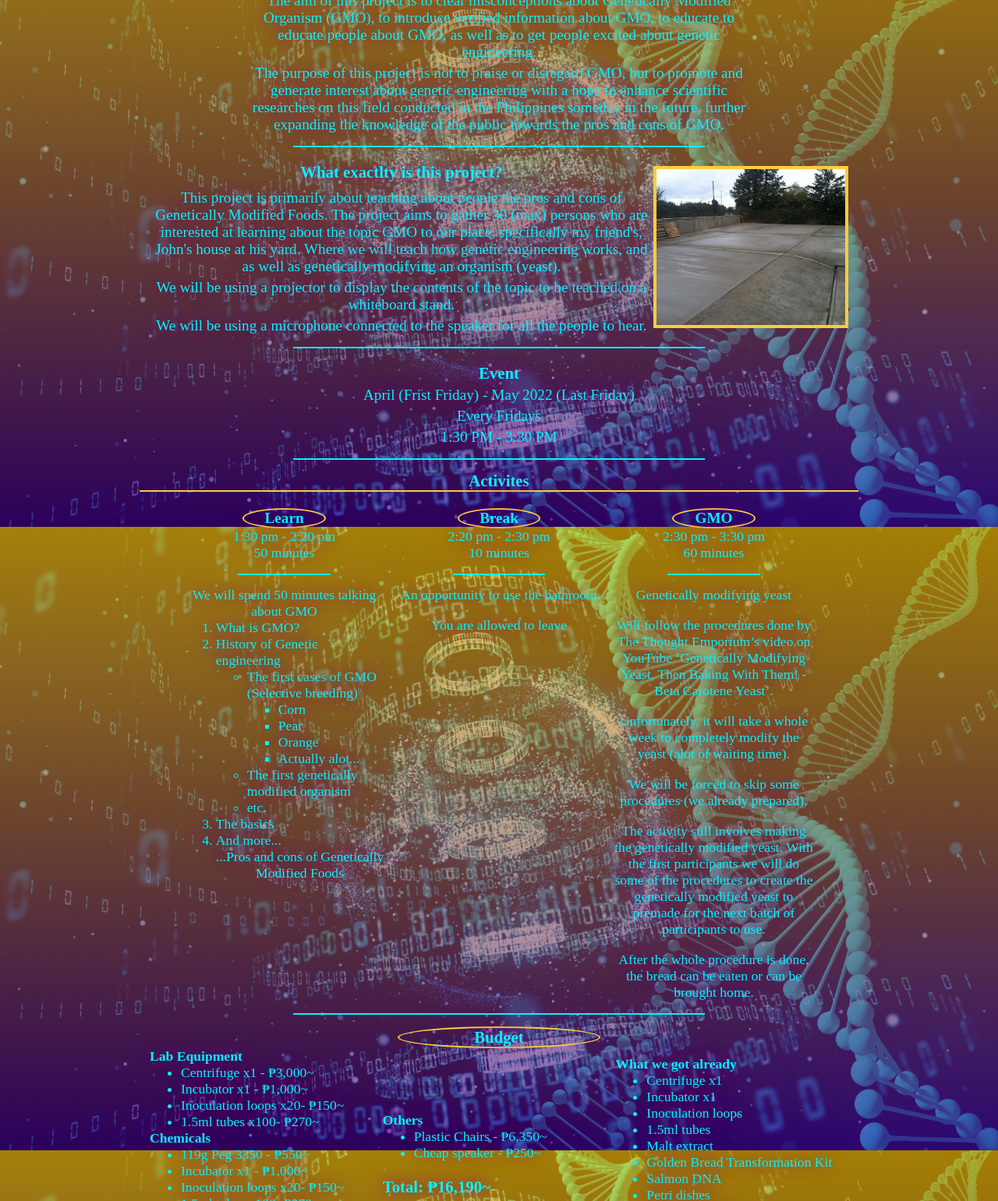
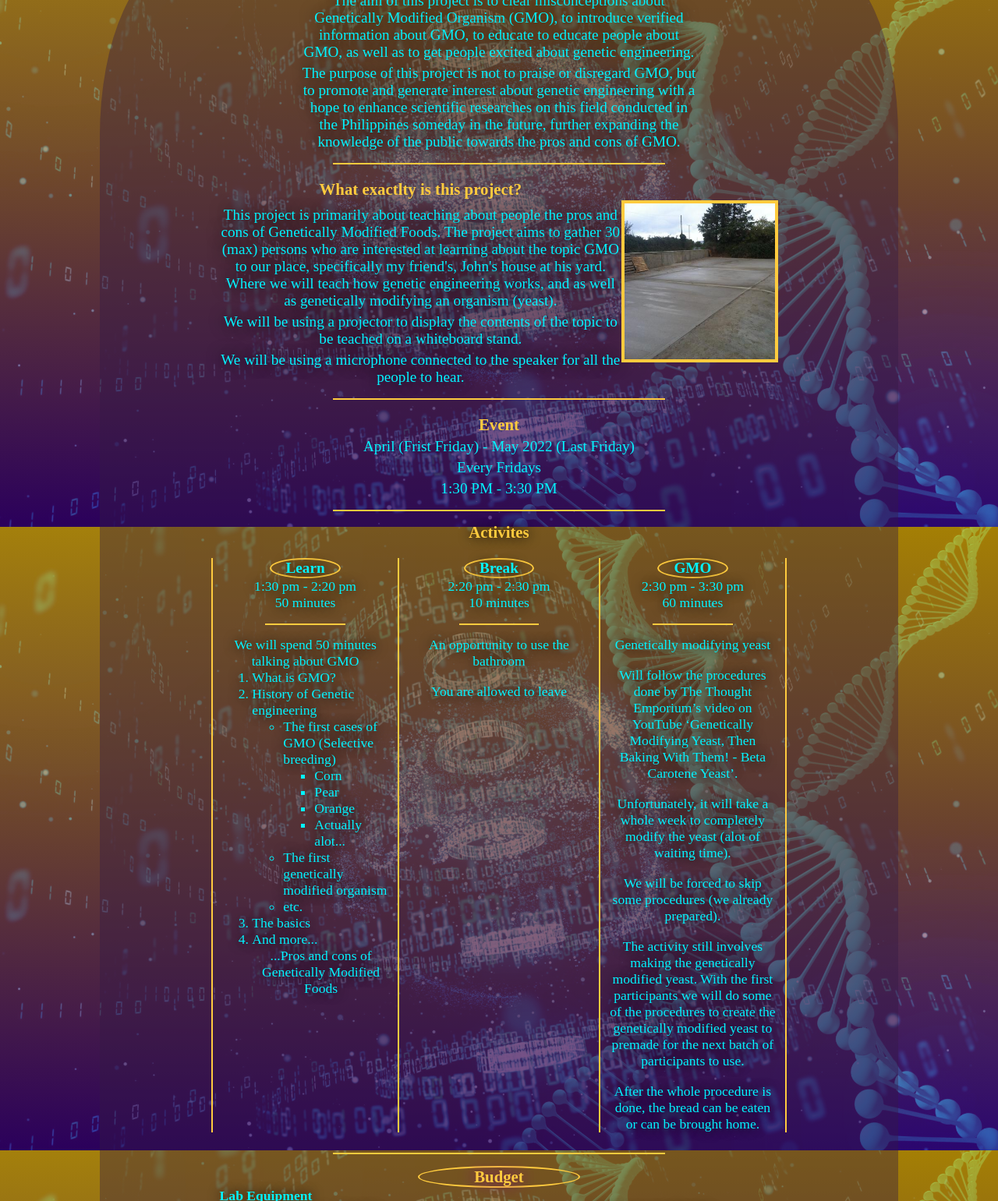
Before and after one commit to 0-Wyler-0/GeneHouse, a plain HTML site: page index.html in a window 1280 px wide. Shown: the part 124-1665 px from the top of the page at 78% size. Drawn offline with Linux system fonts and the light colour scheme.

Commit message:
asdassad

```diff
--- a/index.html
+++ b/index.html
@@ -31,7 +31,7 @@
         </div>
     </nav>
 
-    <section>
+    <section class="wrapper">
         <div class="banner">
             <h2>Welcome to the GeneHouse Website!</h2>
             <div id="aim-p"><p>
@@ -56,7 +56,11 @@
                         We will be using a microphone connected to the speaker for all the people to hear.
                     </p>
                 </div>
-                <div class="img-what-content"></div>
+                <div class="img-what-content">
+                    <div class="middle">
+                        <p>John's backyard</p>
+                    </div>
+                </div>
             </div>
             <div class="line-break"></div>
             <div class="event-content">
--- a/style.css
+++ b/style.css
@@ -4,6 +4,21 @@
 }
 
 body {
+    background-image: linear-gradient(to top, var(--primary), var(--secondary)), url(dnastrand.jpg);
+    background-size: cover;
+    background-position: center center;
+    background-repeat: no-repeat;
+    background-attachment: fixed;
+}
+
+.wrapper {
+    width: 95%;
+    margin: auto;
+    background: rgba(52, 27, 68, 0.4);
+    border-radius: 10%;
+}
+
+.bgrd {
     background-image: linear-gradient(to top, var(--primary), var(--secondary)), url(dnastrand.jpg);
     background-size: cover;
     background-position: center center;
@@ -97,22 +112,22 @@ body {
 #aim-p {
     font-size: 1.1rem;
     color: #03f4ff;
-    text-shadow: purple 0px 0px 20px;
+    text-shadow: black 0px 0px 20px;
     margin-block-start: 5px;
 }
 
 #purpose-p {
     font-size: 1.1rem;
     color: #03f4ff;
-    text-shadow: purple 0px 0px 20px;
     margin-block-start: 5px;
+    text-shadow: black 0px 0px 15px;
 }
 
 .line-break {
     justify-content: center;
     align-items: center;
     margin: auto;
-    border-bottom: 2px solid #03f4ff;
+    border-bottom: 2px solid #ffcb3e;
     width: 60%;
     padding: 0.5rem;
     margin-block-end: 15px;
@@ -129,15 +144,14 @@ body {
 
 .what-content h2 {
     font-size: 1.3rem;
-    color: #03f4ff;
-    text-shadow: purple 0px 0px 20px;
+    color: #ffcb3e;
     margin-block-start: 5px;
+    text-align: center;
 }
 
 .what-content p {
     font-size: 1.1rem;
     color: #03f4ff;
-    text-shadow: purple 0px 0px 20px;
     margin-block-start: 5px;
 }
 
@@ -148,9 +162,20 @@ body {
     width: 70%;
     border: 4px solid #ffcb3e;
     margin: auto;
+    position: relative;
 }
-.img-what-content:hover {
-    display: block;
+.img-what-content .middle {
+    width: 100%;
+    position: absolute;
+    opacity: 0;
+    top: 50%;
+    left: 50%;
+    transform: translate(-50%, -50%);
+    -ms-transform: translate(-50%, -50%);
+    transition: .5s ease;
+}
+.img-what-content:hover .middle{
+    opacity: 1;
 }
 
 .event-content {
@@ -161,15 +186,13 @@ body {
 
 .event-content h2 {
     font-size: 1.3rem;
-    color: #03f4ff;
-    text-shadow: purple 0px 0px 20px;
+    color: #ffcb3e;
     margin-block-start: 5px;
 }
 
 .event-content p {
     font-size: 1rem;
     color: #03f4ff;
-    text-shadow: purple 0px 0px 20px;
     margin-block-start: 5px;
 }
 
@@ -180,13 +203,12 @@ body {
 
 .activities-content h2 {
     text-align: center;
-    border-bottom: 2px solid #ffcb3e;
     margin: auto;
     width: 25ch;
     margin-block-end: 2ch;
     font-size: 1.3rem;
-    color: #03f4ff;
-    text-shadow: purple 0px 0px 20px;
+    color: #ffcb3e;
+    text-shadow: black 0px 0px 15px;
     width: 80%;
 }
 
@@ -200,18 +222,18 @@ body {
     width: 20%;
     font-size: 1.2rem;
     color: #03f4ff;
-    text-shadow: purple 0px 0px 20px;
+    text-shadow: black 0px 0px 15px;
 }
 
 .hourTopic p {
     font-size: 1.1rem;
     color: #03f4ff;
-    text-shadow: purple 0px 0px 20px;
+    text-shadow: black 0px 0px 15px;
 }
 .hourTopic li {
     font-size: 1.1rem;
     color: #03f4ff;
-    text-shadow: purple 0px 0px 20px;
+    text-shadow: black 0px 0px 15px;
 }
 
 .hourTopic {
@@ -226,9 +248,16 @@ body {
     align-items: center;
     margin: auto;
     font-size: 1.1rem;
+    text-shadow: black 0px 0px 15px;
+    margin-block-end: 2rem;
+}
+
+.content-questions p {
     color: #03f4ff;
-    text-shadow: purple 0px 0px 20px;
-    margin-block-end: 2rem;
+}
+
+.content-questions {
+    color: #ffcb3e;
 }
 
 .budget-flex {
@@ -236,21 +265,21 @@ body {
     margin: auto;
     align-items: center;
     color: #03f4ff;
-    text-shadow: purple 0px 0px 20px;
+    text-shadow: black 0px 0px 15px;
     font-size: 1.1rem;
 }
 
 .budget-container h2 {
     font-size: 1.3rem;
     color: #03f4ff;
-    text-shadow: purple 0px 0px 20px;
+    text-shadow: black 0px 0px 15px;
     margin: auto;
     align-items: center;
 }
 
 #Budgetword {
     font-size: 1.3rem;
-    color: #03f4ff;
+    color: #ffcb3e;
     display: flex;
     justify-content: center;
     text-shadow: purple 0px 0px 20px;
@@ -264,7 +293,7 @@ body {
     display: flex;
     margin: auto;
     background-color: rgba(71, 0, 153, 0.6);
-    min-height: 400px;
+    min-height: 120vh;
     flex-direction: column;
     border-radius: 20%;
     width: 90%;
@@ -273,12 +302,14 @@ body {
 .box div {
     margin: auto;
     color: #03f4ff;
+    width: 80%;
 }
+
 
 .abt {
     margin: auto;
     background-color: rgba(71, 0, 153, 0.6);
-    min-height: 500px;
+    min-height: 100vh;
     border-radius: 20%;
     width: 90%;
 }
@@ -288,8 +319,6 @@ body {
     width: 50%;
     padding: 20px;
 }
-
-
 
 .abt h2, p, li{
     color: #03f4ff;
@@ -304,6 +333,9 @@ body {
     font-size: 1.3rem;
 }
 @media (min-width: 35em) {
+    .wrapper {
+        width: 80%;
+    }
     .nav-logo {
         margin: 1rem;
     }
@@ -328,7 +360,6 @@ body {
         flex-direction: row;
     }
     .what-content h2 {
-        text-shadow: purple 0px 0px 15px;
         font-size: 1.3rem;
         margin-block-end: 10px;
         justify-content: center;
@@ -337,7 +368,7 @@ body {
     .what-content p {
         font-size: 1.2rem;
         color: #03f4ff;
-        text-shadow: purple 0px 0px 20px;
+        text-shadow: black 0px 0px 20px;
         margin-block-start: 5px;
     }
     .what-content-text {
@@ -362,7 +393,18 @@ body {
         display: flex;
         margin: auto;
         justify-content: center;
-        width: 70%;
+        width: 80%;
+        margin-block-end: 10px;
+    }
+    #hour-1 {
+        border-left: 2px solid #ffcb3e;
+        border-right: 2px solid #ffcb3e;
+        padding-inline: 10px;
+    }
+    #hour-3 {
+        border-left: 2px solid #ffcb3e;
+        border-right: 2px solid #ffcb3e;
+        padding-inline: 10px;
     }
     #hours-topic > * {
         flex: 1;
```
Also changed, not shown: about.html (+9 -7 lines).
